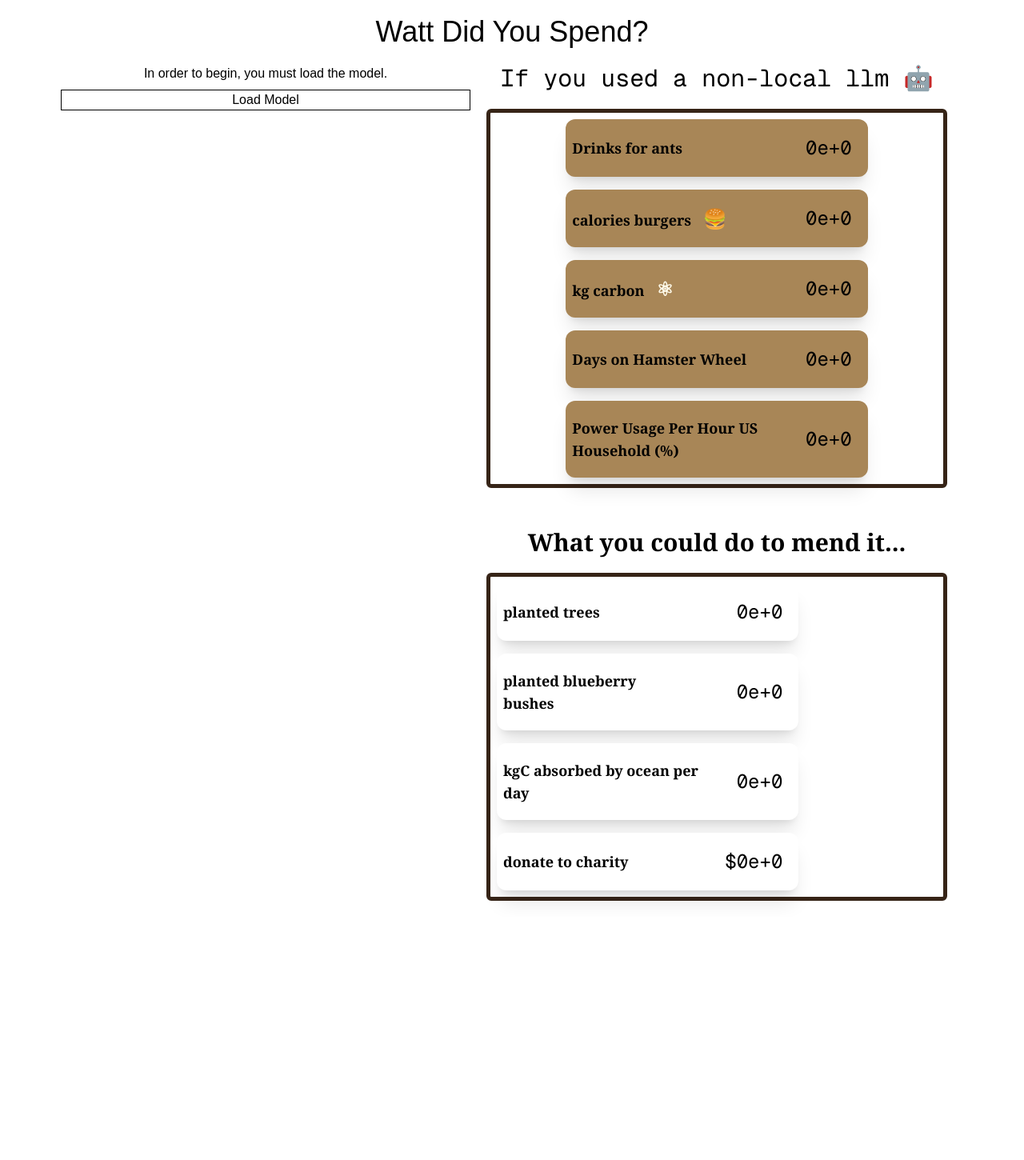
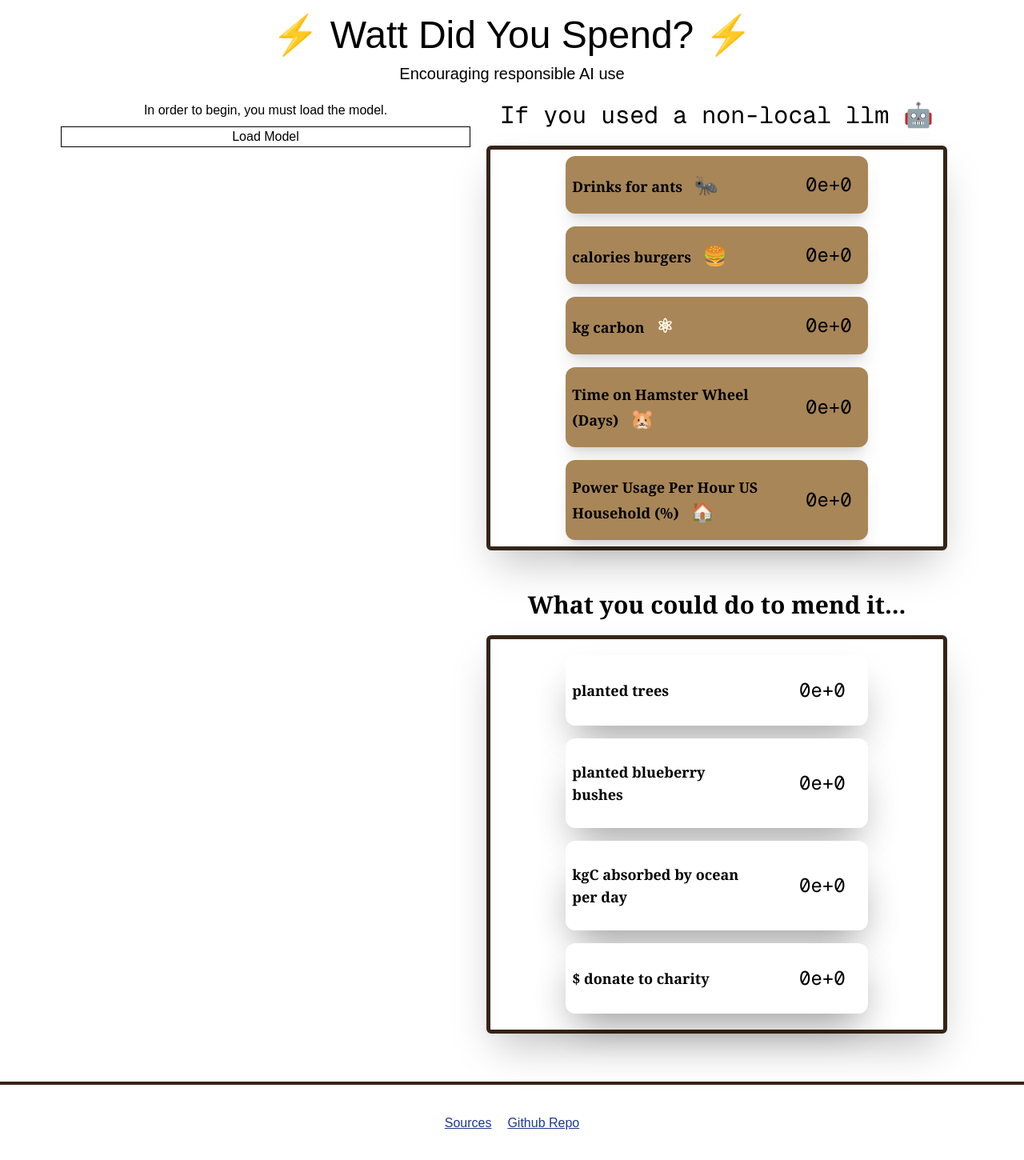
Before and after one commit to david-callender/token_calculator, a Next.js app: page / in a window 1280 px wide. Shown: the whole page at 80% size. Before the commit the page ends 1146 px from the top, so only its background shows below. Built offline with nearby package versions, Linux system fonts and the light colour scheme.

Commit message:
feat: ui changes

```diff
--- a/src/app/page.tsx
+++ b/src/app/page.tsx
@@ -1,9 +1,10 @@
 import type { FC } from "react";
 
-import { MendWasteView } from "../components/MendWasteView";
+
 import { Title } from "../components/Title";
-import { Chat } from "@/components/Chat";
+
 import { ClientView } from "@/components/ClientView";
+import { Footer } from "@/components/Footer";
 
 
 const Home: FC = () => {
@@ -15,6 +16,7 @@ const Home: FC = () => {
         <ClientView />
       </div>
     </div>
+    <Footer />
   </>
   )
 
--- /dev/null
+++ b/src/components/Footer.tsx
@@ -0,0 +1,14 @@
+import { FC } from "react";
+import Link from 'next/link'
+
+export const Footer: FC = () => {
+    return (
+        <div className="flex border-t-4 mt-10 min-h-25 border-border items-center">
+            <div className="w-full text-center">
+                <Link href={"https://docs.google.com/document/d/1tYyp0OXOndGUwYQAyb1uccyR-AGzZRFTNcSFLeBppFA/edit?usp=sharing"} className="text-blue-900 pr-5"><u>Sources</u></Link>
+                <Link href={"https://github.com/david-callender/token_calculator"} className="text-blue-900"><u>Github Repo</u></Link>
+            </div>
+        </div>
+    )
+
+}
--- a/src/components/ListView.tsx
+++ b/src/components/ListView.tsx
@@ -28,7 +28,7 @@ type Props = {
 
 export const WasteView: FC<Props> = ({ entries, state }) => {
     return <>
-        <div className="flex m-5 min-w-xl flex-col border-border border-5 rounded-md">
+        <div className="flex m-5 min-w-xl flex-col border-border border-5 rounded-md shadow-2xl">
             {entries.map((entry, index) => {
                 return (
                     <WasteBox key={index} entry={entry} state={state}/>
@@ -43,10 +43,9 @@ export const WasteView: FC<Props> = ({ entries, state }) => {
 export const MendView: FC<Props> = ({ entries, state }) => {
 
     return <>
-        <div className="flex m-5 min-w-xl flex-col border-border border-5 rounded-md">
+        <div className="flex pt-3 pb-3 m-5 min-w-xl flex-col border-border border-5 rounded-md shadow-2xl">
             {entries.map((entry, index) => {
                 return (
-
                     <MendBox key={index} entry={entry} state={state} />
                 )
             })}
--- a/src/components/MendBox.tsx
+++ b/src/components/MendBox.tsx
@@ -8,12 +8,16 @@ type Props = {
 }
 
 export function formatNumber(n: number) {
-    return n < 0.0001 ? Number.parseFloat(n.toPrecision(3)).toExponential() : n.toFixed(5)
+    if (n < 0.0001 || n > 999) {
+        return Number.parseFloat(n.toPrecision(3)).toExponential();
+    }
+    return n.toFixed(5)
 }
 
 export const MendBox: FC<Props> = ({ entry, state }) => {
     const [convertedNumber, setConvertedNumber] = useState(0);
     const [toggled, setToggled] = useState(true);
+    const [timePeriod, setTimePeriod] = useState(0);
 
 
     // slope of the line will just be joulesconversion factor * entry.conversionFactor
@@ -30,11 +34,17 @@ export const MendBox: FC<Props> = ({ entry, state }) => {
     }, [state.tokens])
 
     return <>
+        <div className="relative flex group justify-center">
 
-        <div onClick={() => {setToggled(!toggled)}} className="rounded-xl m-2 text-lg flex p-5 pl-2 shadow-xl hover:-translate-y-1 transition-all w-2/3 font-serif bg-foreground">
-            <span className="grow font-semibold text-left place-self-center">{entry.endUnit} {entry.detail}</span>
-            <span className="font-mono text-right w-1/3 text-2xl place-content-center">{entry.startUnit == StartUnit.dollars ? "$" : "" }{formatNumber(convertedNumber)}</span>
+            <div onClick={() => {setToggled(!toggled)}} className="rounded-xl m-2 text-lg place-self-center flex p-7 pl-2 shadow-2xl hover:-translate-y-7 transition-all w-2/3 font-serif bg-foreground z-4">
+                <div className="grow font-semibold text-left place-self-center bg-foreground z-3">{entry.endUnit} {entry.detail}</div>
+                <div className="font-mono text-right w-1/3 text-2xl place-content-center bg-foreground z-2">{formatNumber(convertedNumber)}</div>
+
+            </div>
+            <div className="absolute z-1 w-2/3 bottom-5 rounded-xl min-h-10 shadow-2xl pt-7 pb-2 font-mono pr-5 pl-5 group-hover:bottom-0 bg-waste transition-all duration-150 text-xs"> This Conversation, everyday,for 10 years: {formatNumber(convertedNumber * 365 * 10)} {entry.endUnit}</div>
+
         </div>
+
 
 
     </>
--- a/src/components/QueryBox.tsx
+++ b/src/components/QueryBox.tsx
@@ -10,17 +10,19 @@ export const QueryBox: FC<Props> = ({ query, setQuery, onSubmit }) => {
   return (
     <form className="flex w-full gap-2" action={onSubmit}>
       <textarea
+
         onKeyDown={(e) => {
           if (e.code === "Enter" && !e.shiftKey) {
             onSubmit();
             e.preventDefault();
           }
         }}
-        className="field-sizing-content grow rounded-xl border px-3 py-2 bg-slate-200"
+        className="field-sizing-content grow resize-none rounded-xl border px-3 py-2 bg-slate-200"
         value={query}
         onChange={(e) => {
           setQuery(e.target.value);
         }}
+
       />
       <button className="border hover:cursor-pointer bg-slate-200 self-center rounded-md p-1.5" type="submit">
         Send
--- a/src/components/Title.tsx
+++ b/src/components/Title.tsx
@@ -2,8 +2,11 @@ import { FC } from "react"
 
 export const Title: FC = () => {
     return <>
-        <div className="text-4xl text-serif text-center w-full pt-5">
-            Watt Did You Spend?
+        <div className="text-5xl text-serif text-center w-full pt-5">
+            ⚡ Watt Did You Spend? ⚡
+        </div>
+        <div className="text-xl text-center mt-2.5 mb-5 text-serif">
+            Encouraging responsible AI use
         </div>
     </>
 }
--- a/src/components/WasteBox.tsx
+++ b/src/components/WasteBox.tsx
@@ -41,6 +41,7 @@ export const WasteBox: FC<Props> = ({ entry, state }) => {
         </div>
 
 
+
     </>
 
 
--- a/src/static/conversions.tsx
+++ b/src/static/conversions.tsx
@@ -5,7 +5,8 @@ export const WasteEntries: MendEntry[] = [
             detail: "Drinks for ants",
             endUnit: "",
             conversionFactor: 1 / 10e-6,
-            startUnit: StartUnit.gallons
+            startUnit: StartUnit.gallons,
+            emoji: "🐜"
         },
         {
             detail: "burgers",
@@ -23,17 +24,19 @@ export const WasteEntries: MendEntry[] = [
         },
 
         {
-            detail: "Hamster Wheel",
-            endUnit: "Days on",
+            detail: "Time on Hamster Wheel (Days)",
+            endUnit: "",
             conversionFactor: 1 / 1800,
             startUnit: StartUnit.joules,
+            emoji: "🐹"
         },
 
         {
             detail: "US Household (%)",
             endUnit: "Power Usage Per Hour",
             conversionFactor: (365 * 24 * 100) / 3.78e10 ,
-            startUnit: StartUnit.joules
+            startUnit: StartUnit.joules,
+            emoji: "🏠"
         }
     ]
 
@@ -59,7 +62,7 @@ export const MendEntries: MendEntry[] = [
 
     {
         detail: "donate to charity",
-        endUnit: "",
+        endUnit: "$",
         conversionFactor: 1,
         startUnit: StartUnit.dollars
     },
```
